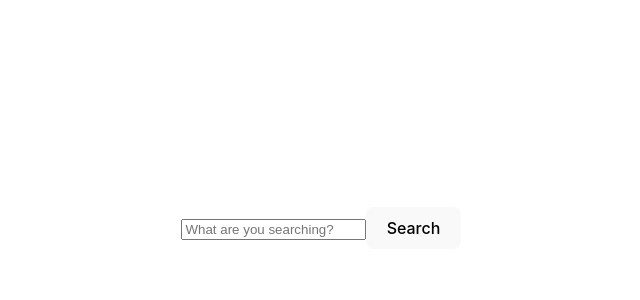
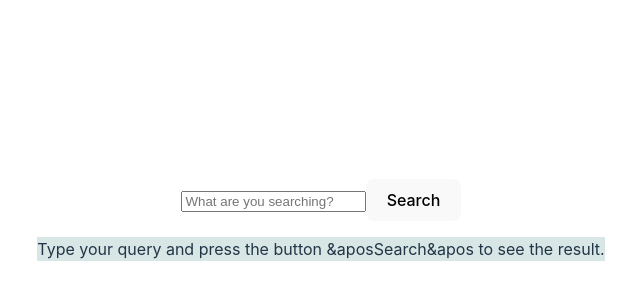
Before and after one commit to Elena-lucky/React-RSSchool-2025, a React (Vite) app: page / in a window 1280 px wide. Shown: the part 172-472 px from the top of the page, without its empty margins (319-959 px from the left). Built offline with nearby package versions, Linux system fonts and the light colour scheme.

Commit message:
feat: add result component

```diff
--- a/src/App.tsx
+++ b/src/App.tsx
@@ -1,17 +1,35 @@
+import React from 'react';
 import Search from './components/search/Search';
+import Result from './components/result/Result';
 import './App.css';
 
-function App() {
-  const handleSearch = (query: string) => {
-    console.log('Search query:', query);
+class App extends React.Component {
+  state = {
+    query: '',
+    result: null,
   };
-  return (
-    <>
+
+  handleSearch = (query: string) => {
+    this.setState({ query });
+
+    const fakeResult = {
+      name: 'Name',
+      description: 'Description',
+    };
+
+    this.setState({ result: fakeResult });
+  };
+
+  render() {
+    const { result } = this.state;
+
+    return (
       <div>
-        <Search onSearchClick={handleSearch} />
+        <Search onSearchClick={this.handleSearch} />
+        <Result result={result} />
       </div>
-    </>
-  );
+    );
+  }
 }
 
 export default App;
--- /dev/null
+++ b/src/components/result/Result.module.css
@@ -0,0 +1,3 @@
+.results {
+    background-color: rgb(216, 230, 230);
+}
--- /dev/null
+++ b/src/components/result/Result.tsx
@@ -0,0 +1,30 @@
+import { Component } from 'react';
+import styles from './Result.module.css';
+
+interface Props {
+  result: { name: string; description: string } | null;
+}
+
+class Result extends Component<Props> {
+  render() {
+    const { result } = this.props;
+
+    return (
+      <div className={styles.results}>
+        {result ? (
+          <div>
+            <h3>{result.name}</h3>
+            <p>{result.description}</p>
+          </div>
+        ) : (
+          <p>
+            Type your query and press the button &aposSearch&apos to see the
+            result.
+          </p>
+        )}
+      </div>
+    );
+  }
+}
+
+export default Result;
```
